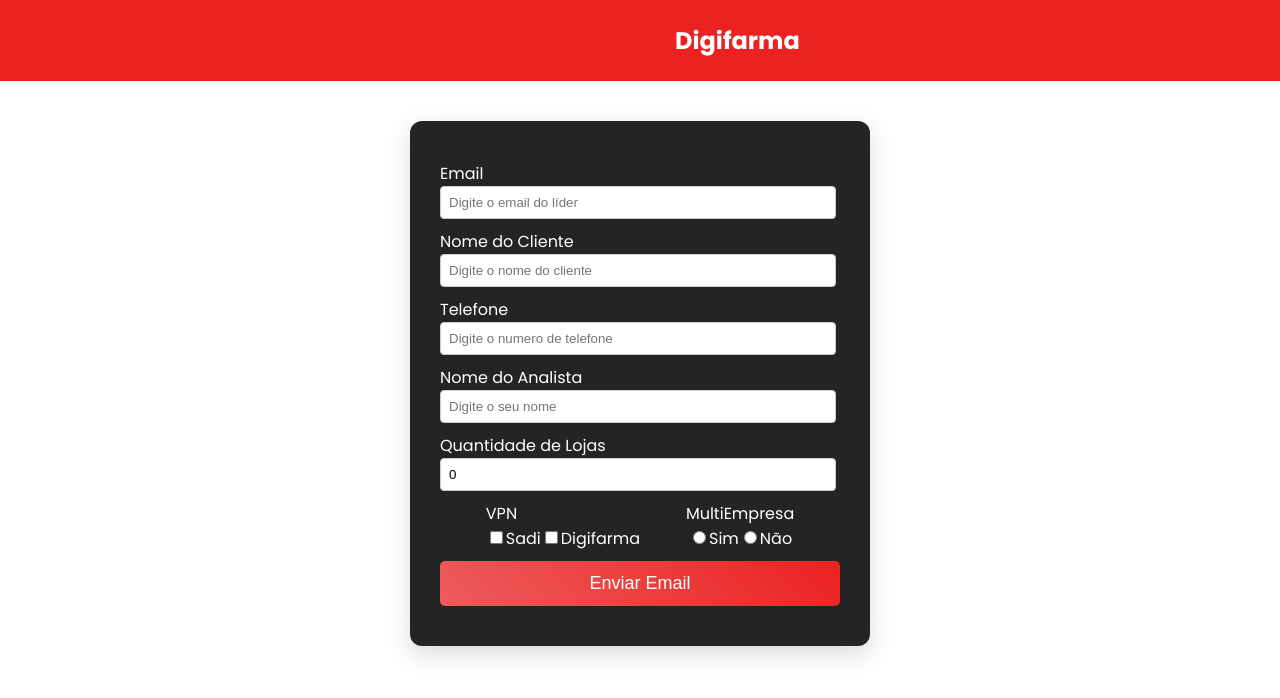
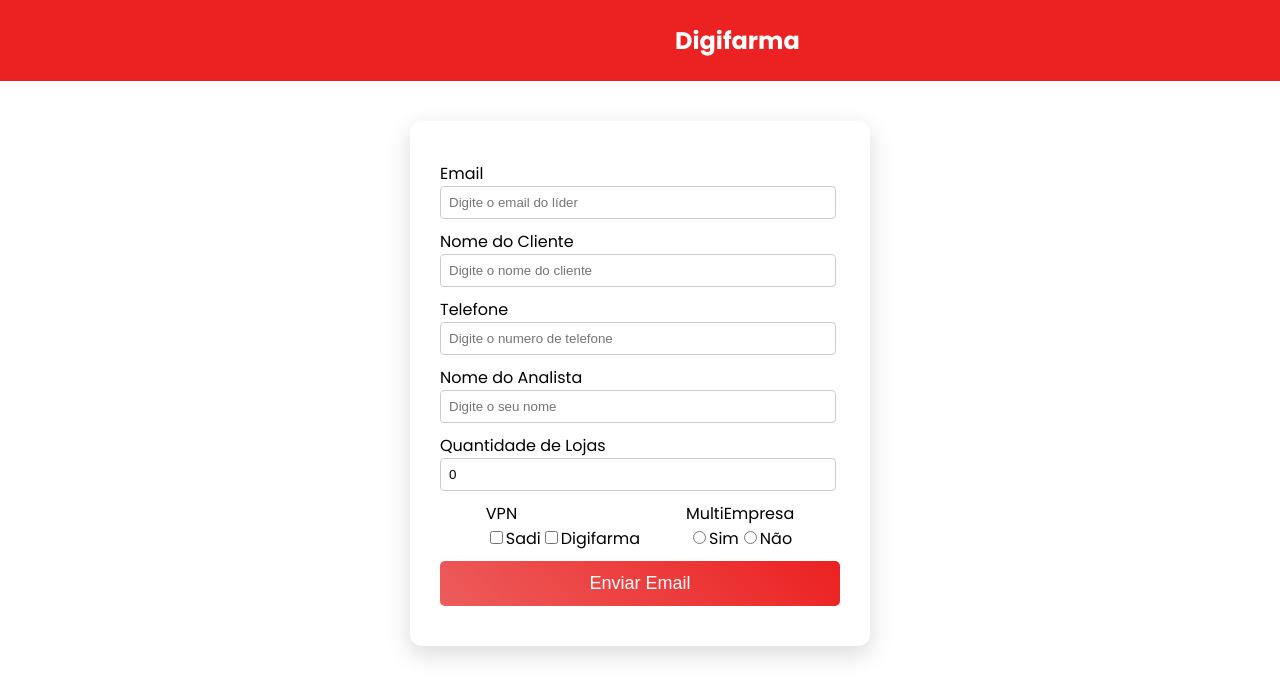
Before and after one commit to ryannV/vpn, a React (Create React App) app: page /Email in a window 1280 px wide. Shown: the top 698 px of the page. Built offline with nearby package versions, Linux system fonts and the light colour scheme.

Commit message:
ajuste darkmode e att

```diff
--- a/src/App.css
+++ b/src/App.css
@@ -11,8 +11,21 @@
 
 .light_mode{
   background-color: #fff;
+  transition: all 0.3s ease-in-out;
 }
 
 .dark_mode{
-  background-color: #000;
+  background-color: #000000;
+  transition: all 0.3s ease-in-out;
 }
+
+input[type="number"]::-webkit-outer-spin-button,
+input[type="number"]::-webkit-inner-spin-button {
+  -webkit-appearance: none;
+  margin: 0;
+}
+
+/* Para Firefox */
+input[type="number"] {
+  -moz-appearance: textfield;
+}
--- a/src/components/Input.jsx
+++ b/src/components/Input.jsx
@@ -1,17 +1,18 @@
 import styles from './Input.module.css'
 
-const Input = ({ type, name, id, value, onChange, placeholder, label }) => {
+const Input = ({ type, name, id, value, onChange, placeholder, label, darkMode, setDarkMode }) => {
     return (
         <>
             <label className={styles.label} htmlFor={label}>{label}</label>
             <input
-                className={styles.inputs}
+                className={darkMode ? styles.inputs_dark : styles.inputs}
                 type={type}
                 name={name}
                 id={id}
                 value={value}
                 onChange={onChange}
                 placeholder={placeholder}
+                onWheel={(e) => e.target.blur()}
             />
         </>
     );
--- a/src/components/Input.module.css
+++ b/src/components/Input.module.css
@@ -6,6 +6,16 @@
     margin-bottom: 10px;
 }
 
+.inputs_dark{
+    width: 94.5%;
+    padding: 8px;
+    border: 1px solid #ccc;
+    border-radius: 4px;
+    margin-bottom: 10px;
+    background: rgba(255, 255, 255, 0.004);
+    color: #ffffff;
+}
+
 .label{
     margin-bottom: 10px;
 }
--- a/src/pages/SearchArq.jsx
+++ b/src/pages/SearchArq.jsx
@@ -112,12 +112,13 @@
 
                 <label>CNPJ/Client_ID</label>
                 <input
-                    className={styles.inputs}
+                    className={darkMode ? styles.inputs_dark : styles.inputs}
                     type="number"
                     value={cnpj_id}
                     onChange={handleChange}
                     onKeyUp={handleEnter}
                     placeholder="Digite sem máscaras"
+                    onWheel={(e) => e.target.blur()}
                 />
 
                 {buttonHide ?
--- a/src/pages/SearchArq.module.css
+++ b/src/pages/SearchArq.module.css
@@ -18,7 +18,7 @@
     background-color: #242424;
     color: #ffffff;
     border-radius: 12px;
-    box-shadow: 0 8px 24px rgba(0, 0, 0, 0.15);
+    box-shadow: 0 8px 24px rgba(255, 255, 255, 0.15);
     transition: all 0.3s ease-in-out;
 }
 
@@ -37,6 +37,17 @@
     border-radius: 4px;
     margin-top: 15px;
     margin-bottom: 15px;
+}
+
+.inputs_dark {
+    width: 94.5%;
+    padding: 8px;
+    border: 1px solid #ccc;
+    border-radius: 4px;
+    margin-top: 15px;
+    margin-bottom: 15px;
+    background: rgba(255, 255, 255, 0.004);
+    color: #ffffff;
 }
 
 .botao {
--- a/src/pages/SendEmail.jsx
+++ b/src/pages/SendEmail.jsx
@@ -132,12 +132,12 @@
     return (
         <div>
             <Menu hide={true} darkMode={darkMode} setDarkMode={setDarkMode}/>
-            <section className={styles.container}>
-                <Input type="email" name="email" id="email" value={email} onChange={handleEmail} placeholder="Digite o email do líder" label="Email" />
-                <Input type="text" name="nomeCliente" id="nomeCliente" value={nomeCliente} onChange={handleNomeCliente} placeholder="Digite o nome do cliente" label="Nome do Cliente" />
-                <Input type="text" name="telefone" id="telefone" value={telefone} onChange={handleTelefone} placeholder="Digite o numero de telefone" label="Telefone" />
-                <Input type="text" name="nomeAnalista" id="nomeAnalista" value={nomeAnalista} onChange={handleNomeAnalista} placeholder="Digite o seu nome" label="Nome do Analista" />
-                <Input type="number" name="qtdLojas" id="qtdLojas" value={qtdLojas} onChange={handleQtdLojas} placeholder="Digite a Quantidade de Lojas" label="Quantidade de Lojas" />
+            <section className={darkMode ? styles.container_dark : styles.container}>
+                <Input type="email" name="email" id="email" value={email} onChange={handleEmail} placeholder="Digite o email do líder" label="Email" darkMode={darkMode} setDarkMode={setDarkMode}/>
+                <Input type="text" name="nomeCliente" id="nomeCliente" value={nomeCliente} onChange={handleNomeCliente} placeholder="Digite o nome do cliente" label="Nome do Cliente" darkMode={darkMode} setDarkMode={setDarkMode}/>
+                <Input type="text" name="telefone" id="telefone" value={telefone} onChange={handleTelefone} placeholder="Digite o numero de telefone" label="Telefone" darkMode={darkMode} setDarkMode={setDarkMode}/>
+                <Input type="text" name="nomeAnalista" id="nomeAnalista" value={nomeAnalista} onChange={handleNomeAnalista} placeholder="Digite o seu nome" label="Nome do Analista" darkMode={darkMode} setDarkMode={setDarkMode}/>
+                <Input type="number" name="qtdLojas" id="qtdLojas" value={qtdLojas} onChange={handleQtdLojas} placeholder="Digite a Quantidade de Lojas" label="Quantidade de Lojas" darkMode={darkMode} setDarkMode={setDarkMode}/>
 
                 <div className={styles.flex}>
                     <div>
@@ -203,6 +203,8 @@
                             onChange={(e) => handleCnpjChange(index, e.target.value)}
                             placeholder={`Digite o CNPJ da loja ${index + 1}`}
                             label="CNPJ"
+                            darkMode={darkMode}
+                            setDarkMode={setDarkMode}
                         />
                         <Input
                             type="number"
@@ -212,6 +214,8 @@
                             onChange={(e) => handleClientIdChange(index, e.target.value)}
                             placeholder={`Digite o ClientID da loja ${index + 1}`}
                             label="ClientID"
+                            darkMode={darkMode}
+                            setDarkMode={setDarkMode}
                         />
                     </>
                 ))}
--- a/src/pages/SendEmail.module.css
+++ b/src/pages/SendEmail.module.css
@@ -10,7 +10,7 @@
     transition: all 0.3s ease-in-out;
 }
 
-.container {
+.container_dark {
     width: 100%;
     max-width: 400px;
     margin: 40px auto;
@@ -18,7 +18,7 @@
     background-color: #242424;
     color: #ffffff;
     border-radius: 12px;
-    box-shadow: 0 8px 24px rgba(0, 0, 0, 0.15);
+    box-shadow: 0 8px 24px rgba(255, 255, 255, 0.15);
     transition: all 0.3s ease-in-out;
 }
 
```
